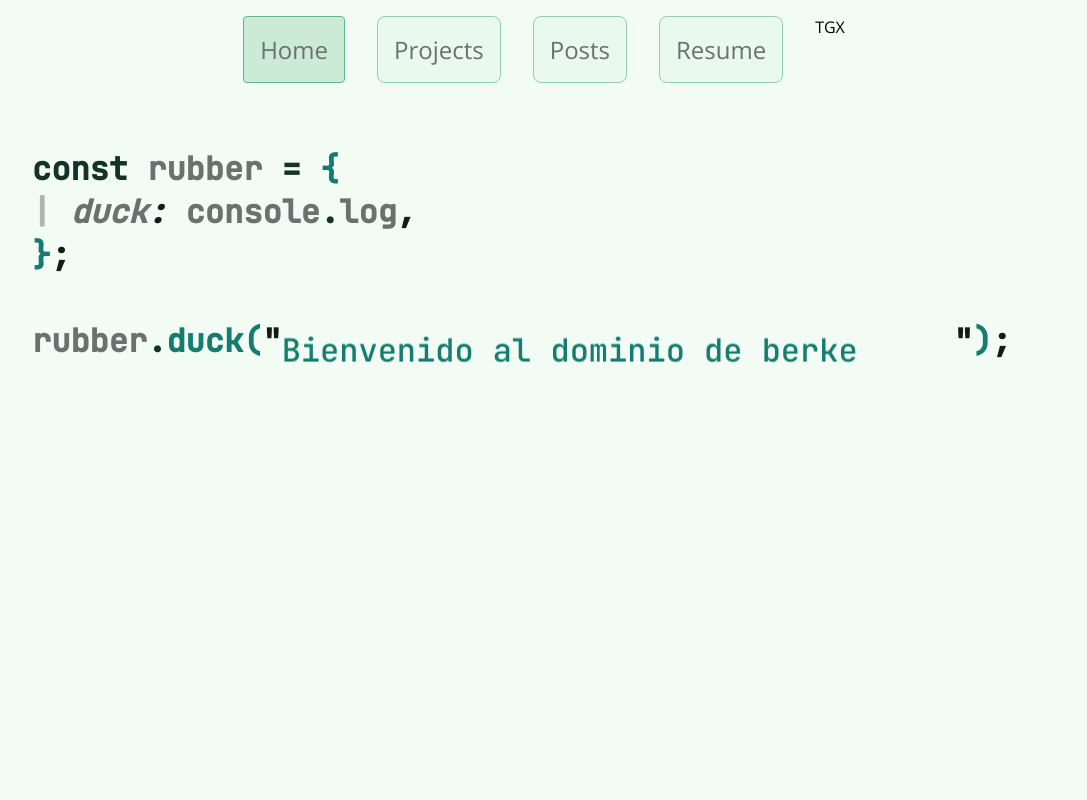
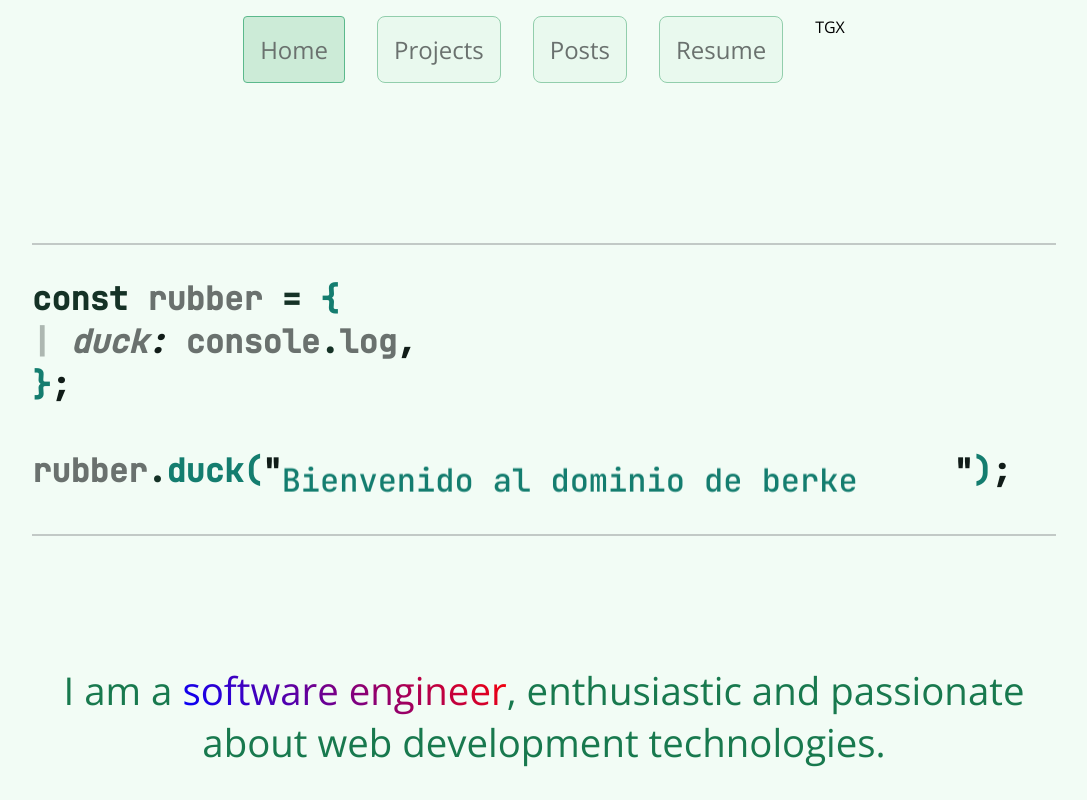
Before and after one commit to andyanday33/legendary-adventure, a Next.js app: page / in a window 1280 px wide. Shown: the top 800 px of the page, without its empty margins (96-1183 px from the left). Built offline with nearby package versions, Linux system fonts and the light colour scheme.

Commit message:
feat: add about me

```diff
--- a/pages/index.tsx
+++ b/pages/index.tsx
@@ -2,6 +2,7 @@ import Head from "next/head";
 import Image from "next/image";
 import { Inter } from "next/font/google";
 import { AnimatedHero } from "@/components/AnimatedHero";
+import styles from "@/styles/Home.module.scss";
 
 const inter = Inter({ subsets: ["latin"] });
 
@@ -15,10 +16,18 @@ export default function Home() {
         <link rel="icon" href="/favicon.ico" />
       </Head>
       <section>
-        <AnimatedHero />
+        <section className={styles.hero}>
+          <hr />
+          <AnimatedHero />
+          <hr />
+        </section>
+        <section className={styles.about}>
+          <p>
+            I am a <span className={styles.emphasize}>software engineer</span>,
+            enthusiastic and passionate about web development technologies.
+          </p>
+        </section>
       </section>
-
-      <div className="image"></div>
     </>
   );
 }
--- a/styles/Home.module.scss
+++ b/styles/Home.module.scss
@@ -0,0 +1,25 @@
+@import "./variables.module.scss";
+
+.hero {
+  padding: 8rem 0;
+  display: flex;
+  flex-direction: column;
+  gap: 2rem;
+
+  > hr {
+    background-color: $sage8;
+    border: 1px solid $sage8;
+  }
+}
+
+.about {
+  display: flex;
+  font-size: 3vw;
+  text-align: center;
+}
+
+.emphasize {
+  background: linear-gradient(45deg, blue, red);
+  -webkit-background-clip: text;
+  -webkit-text-fill-color: transparent;
+}
--- a/styles/Layout.module.scss
+++ b/styles/Layout.module.scss
@@ -3,8 +3,7 @@
 .main {
   background-color: $green2;
   color: $green11;
-  width: 100vw;
-  height: 100vh;
+  min-height: 100vh;
   display: flex;
   padding: 1rem 10%;
 
--- a/styles/globals.css
+++ b/styles/globals.css
@@ -2,6 +2,8 @@
 
 * {
   font-family: "Open Sans", sans-serif;
+  margin: 0;
+  padding: 0;
 }
 
 html,
```
